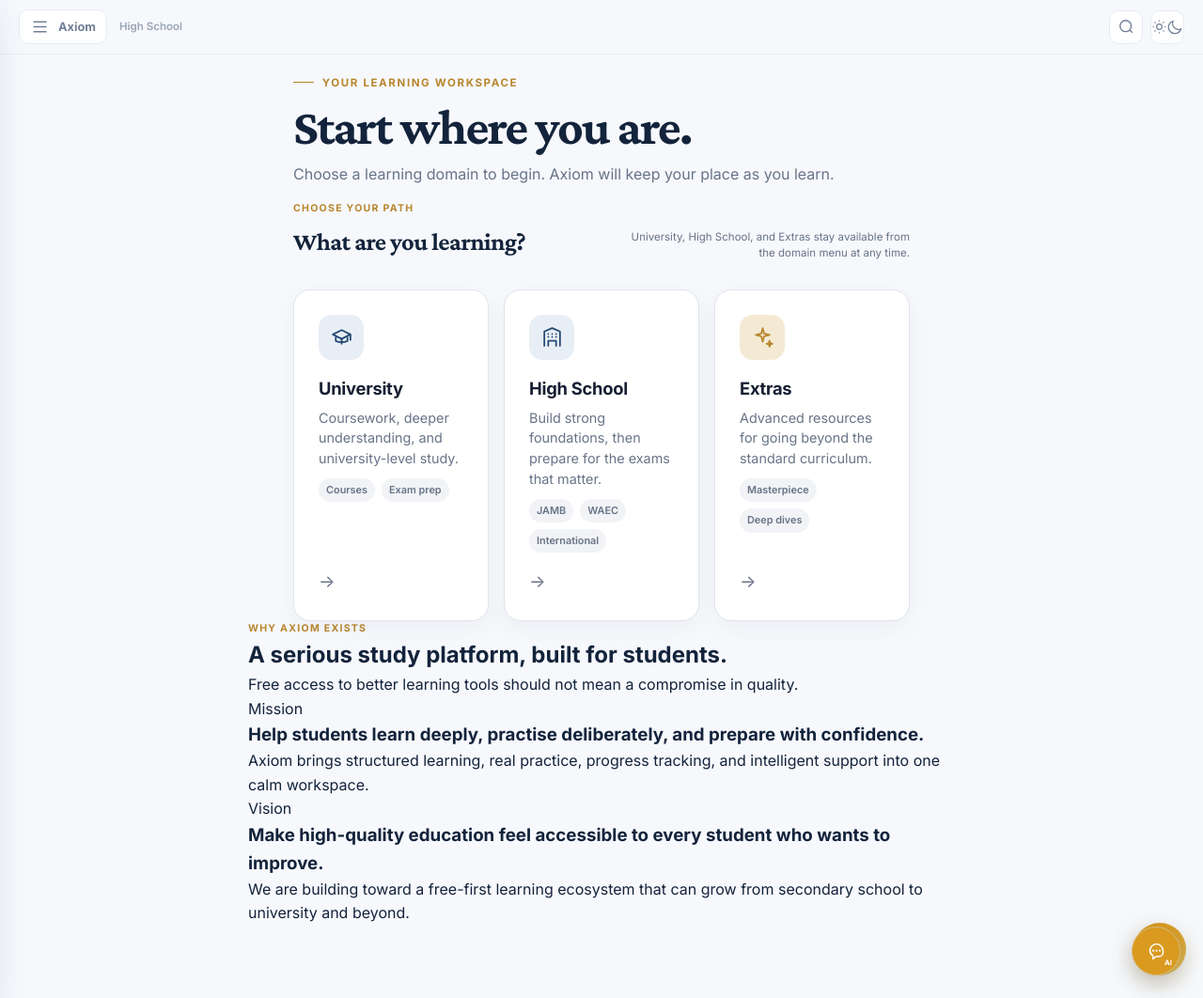
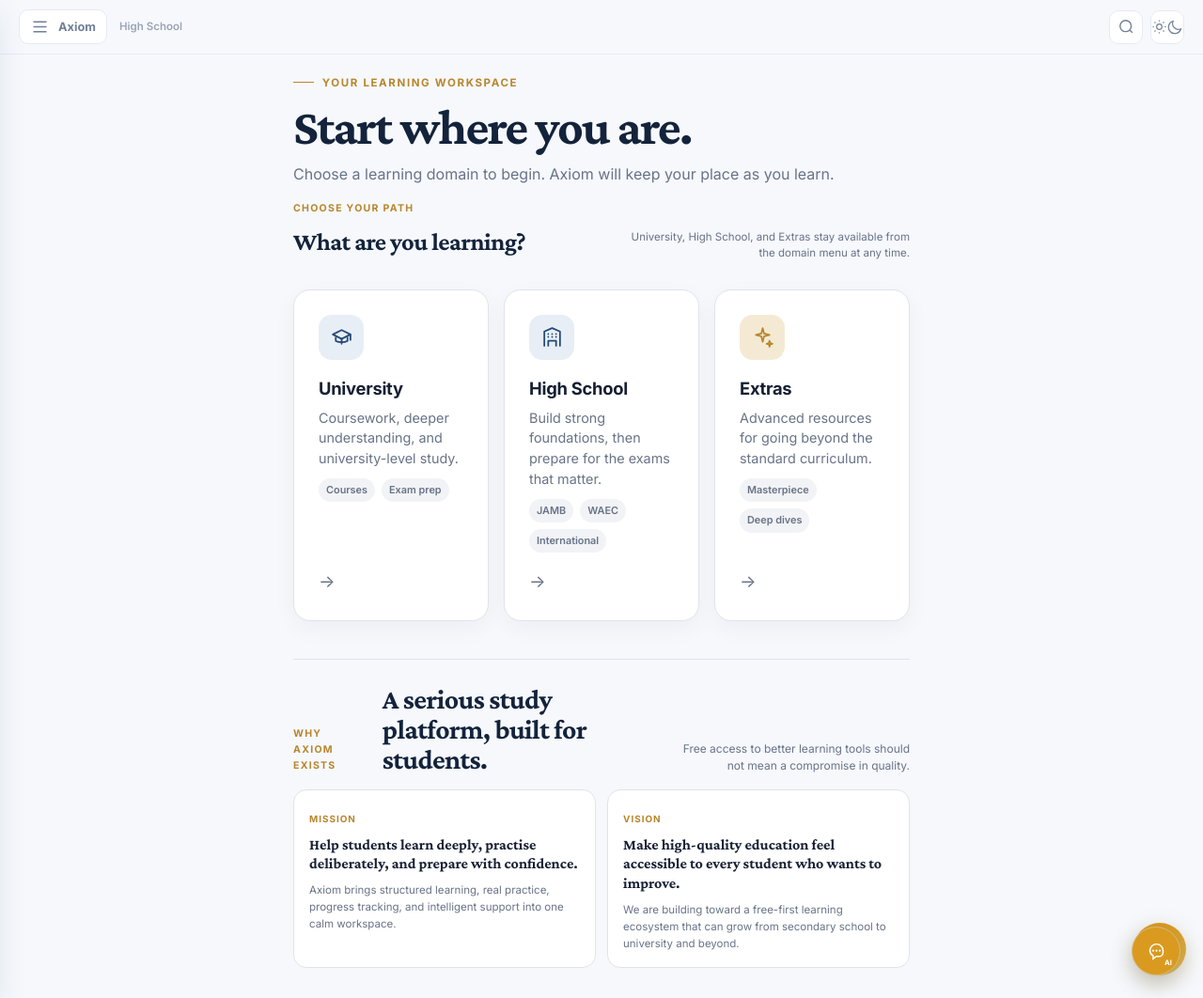
Before and after one commit to michaellegit28/axiom-academy, a Jekyll site: the page built from index.html, in a window 1280 px wide and 1062 px high. Shown: the whole window at 94% size. Built offline with Jekyll 4.4.1, drawn with Linux system fonts in a browser that asks for light colours; comment, search, counter and statistics services are not loaded.

Commit message:
Refine Home layout and add compact mission vision styling

```diff
--- a/assets/css/home-workspace.css
+++ b/assets/css/home-workspace.css
@@ -39,14 +39,24 @@
 .recent-activity-text { color:var(--axiom-muted); font-size:.73rem; }
 .recent-activity-text b { color:var(--axiom-ink); }
 .recent-activity-time { color:var(--axiom-muted); font-size:.65rem; white-space:nowrap; }
+.axiom-domains { margin-bottom:2rem; }
 .axiom-domains-heading { display:flex; align-items:end; justify-content:space-between; gap:1.5rem; margin-bottom:.85rem; }
 .axiom-domains-heading h2 { margin:.3rem 0 0; font-family:var(--font-serif); font-size:1.65rem; letter-spacing:-.02em; }
 .axiom-domains-heading p { max-width:42ch; margin:0; color:var(--axiom-muted); font-size:.72rem; line-height:1.5; text-align:right; }
+.axiom-mission { max-width:900px; margin:2.5rem auto 0; padding:1.35rem 0 0; border-top:1px solid var(--axiom-line); }
+.axiom-mission-heading { display:flex; align-items:end; justify-content:space-between; gap:1.5rem; margin-bottom:1rem; }
+.axiom-mission-heading h2 { max-width:24ch; margin:.3rem 0 0; font-family:var(--font-serif); font-size:clamp(1.35rem,3vw,1.85rem); line-height:1.08; letter-spacing:-.02em; }
+.axiom-mission-heading p { max-width:38ch; margin:0; color:var(--axiom-muted); font-size:.75rem; line-height:1.5; text-align:right; }
+.axiom-mission-grid { display:grid; grid-template-columns:repeat(2,1fr); gap:.75rem; }
+.axiom-mission-card { padding:1rem; border:1px solid var(--axiom-line); border-radius:14px; background:var(--axiom-surface); }
+.axiom-mission-label { display:inline-block; margin-bottom:.55rem; color:var(--axiom-gold); font-size:.62rem; font-weight:800; letter-spacing:.1em; text-transform:uppercase; }
+.axiom-mission-card h3 { margin:0; color:var(--axiom-ink); font-family:var(--font-serif); font-size:1rem; line-height:1.3; }
+.axiom-mission-card p { margin:.55rem 0 0; color:var(--axiom-muted); font-size:.72rem; line-height:1.55; }
 .page-axiom-academy footer { max-width:900px; margin:2.5rem auto 0; padding:1.5rem 0 calc(var(--mobile-nav-height, 72px) + 1.5rem); border-top:1px solid var(--axiom-line); }
 .page-axiom-academy footer blockquote { max-width:58ch; margin:0 0 .5rem; color:var(--axiom-muted); font-family:var(--font-serif); font-size:.95rem; line-height:1.5; }
 .page-axiom-academy footer p { margin:0; color:var(--axiom-muted); font-size:.65rem; }
 @media (min-width:769px) {
-  .axiom-home-intro,.home-dashboard,.axiom-domains,.page-axiom-academy footer { width:calc(100% - 2 * var(--page-margin, 24px)); }
+  .axiom-home-intro,.home-dashboard,.axiom-domains,.axiom-mission,.page-axiom-academy footer { width:calc(100% - 2 * var(--page-margin, 24px)); }
   .axiom-domains { grid-template-columns:repeat(3,1fr); }
   .axiom-domains-heading { grid-column:1/-1; }
 }
@@ -56,9 +66,11 @@
   .dashboard-study-link { width:100%; justify-content:space-between; }
   .stat-pills-row { grid-template-columns:repeat(2,1fr); }
   .recommended-cards { grid-template-columns:1fr; }
-  .axiom-domains-heading { align-items:flex-start; flex-direction:column; gap:.4rem; }
-  .axiom-domains-heading p { text-align:left; }
-  .axiom-domains { margin-top:2rem; }
+  .axiom-domains-heading,.axiom-mission-heading { align-items:flex-start; flex-direction:column; gap:.4rem; }
+  .axiom-domains-heading p,.axiom-mission-heading p { text-align:left; }
+  .axiom-domains { margin-top:1.5rem; }
+  .axiom-mission { margin-top:2rem; }
+  .axiom-mission-grid { grid-template-columns:1fr; }
   .page-axiom-academy footer { margin-top:2rem; padding-top:1.25rem; }
 }
 @media (max-width:380px) {
```
